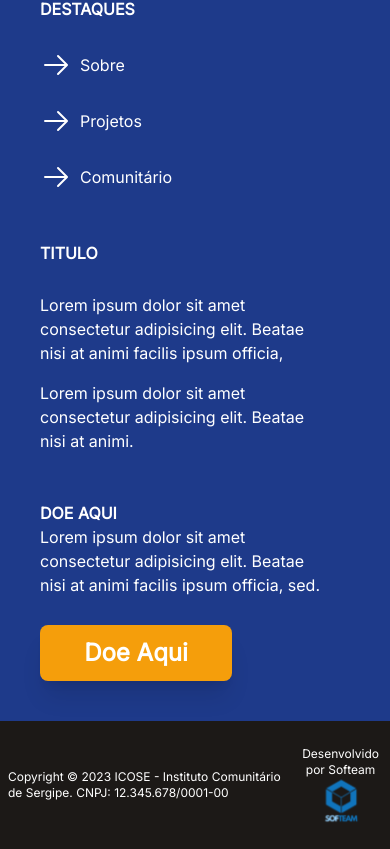
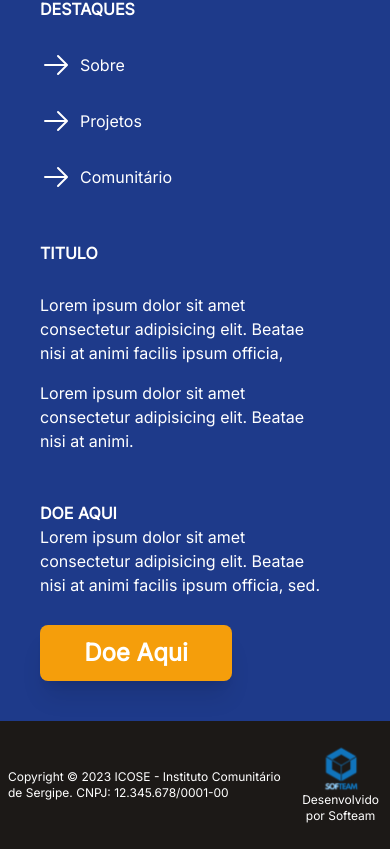
Before and after one commit to softeam-org/icose-web, a React (Vite) app: page / in a window 390 px wide. Shown: the part 1578-2427 px from the top of the page. Built offline with nearby package versions, Linux system fonts and the light colour scheme.

Commit message:
Alterando posição da logo da icose na visualização de celular

```diff
--- a/src/components/Footer.jsx
+++ b/src/components/Footer.jsx
@@ -96,7 +96,7 @@ function Footer() {
           <h3 className='text-xs xl:text-base mx-2 w-auto'>
             Copyright © 2023 ICOSE - Instituto Comunitário de Sergipe. CNPJ: 12.345.678/0001-00
           </h3>
-          <h3 className="flex flex-col md:flex-row items-center text-center w-auto text-xs xl:text-base mx-2">
+          <h3 className="flex flex-col-reverse md:flex-row items-center text-center w-auto text-xs xl:text-base mx-2">
             Desenvolvido por Softeam
             <img src={logoSofteam} alt="Logo Softeam" className="w-min-[20rem] w-auto" />
           </h3>
```
